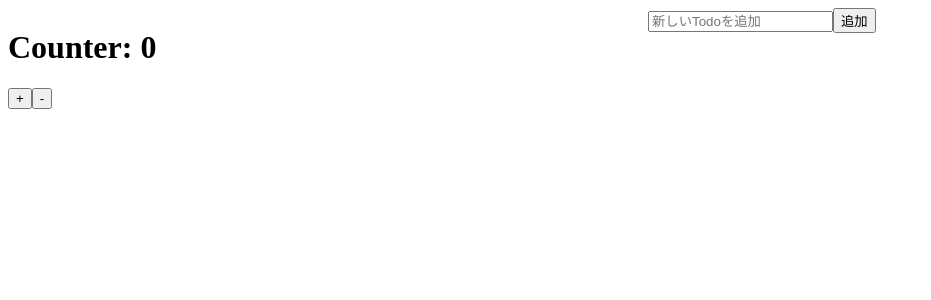
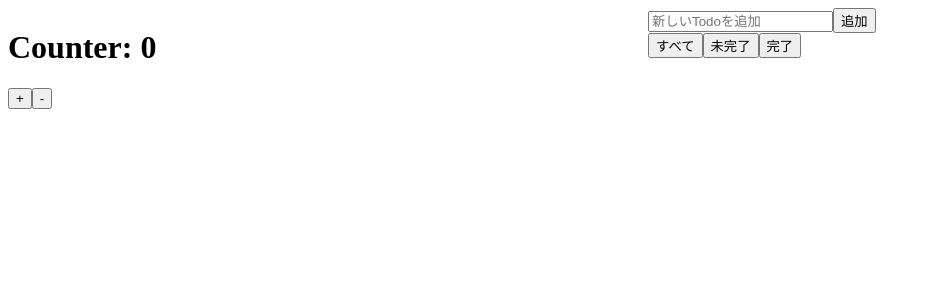
Before and after one commit to madai2021/React-Redux-TS-Demo, a React app: page / in a window 1280 px wide. Shown: the top 300 px of the page, without its empty margins (0-931 px from the left). Built offline with nearby package versions, Linux system fonts and the light colour scheme.

Commit message:
TODOリストにFilter機能を追加

```diff
--- a/src/app/listeners/todoListeners.ts
+++ b/src/app/listeners/todoListeners.ts
@@ -1,6 +1,7 @@
 import Logger from "../../config/logger";
 import { addTodo, removeTodo, toggleTodo } from "../../features/todo/todoSlice";
 import TodoStorage from "../../features/todo/todoStorage";
+import { RootState } from "../store";
 import { startListening } from "./index";
 
 const registerTodoListeners = () => {
@@ -12,8 +13,8 @@ const registerTodoListeners = () => {
       action.type === removeTodo.type,
     effect: async (_, api) => {
       Logger.info("Todo state changed, saving to localStorage");
-      const state = api.getState() as any;
-      TodoStorage.save(state.todoSlice.list);
+      const state = api.getState() as RootState;
+      TodoStorage.save(state.todo.list);
     },
   });
 };
--- a/src/app/store.d.ts
+++ b/src/app/store.d.ts
@@ -1,8 +1,12 @@
 import { EnhancedStore } from "@reduxjs/toolkit";
 import { CounterState } from "../features/counter/counterSlice";
+import { FilterState } from "../features/filter/filterSlice";
+import { TodoState } from "../features/todo/todoSlice";
 
 export interface RootState {
   counter: CounterState;
+  todo: TodoState;
+  filter: FilterState;
 }
 
 // store の型を宣言
--- a/src/app/store.js
+++ b/src/app/store.js
@@ -1,10 +1,11 @@
 import { configureStore } from "@reduxjs/toolkit";
 import counterSlice from "../features/counter/counterSlice";
+import filterSlice from "../features/filter/filterSlice";
 import todoSlice from "../features/todo/todoSlice";
 import listenerMiddleware from "./listeners";
 
 const store = configureStore({
-  reducer: { counterSlice, todoSlice },
+  reducer: { counter: counterSlice, todo: todoSlice, filter: filterSlice },
   middleware: (getDefaultMiddleware) =>
     getDefaultMiddleware().prepend(listenerMiddleware),
 });
--- a/src/components/counter/Counter.tsx
+++ b/src/components/counter/Counter.tsx
@@ -1,11 +1,9 @@
 import { useDispatch, useSelector } from "react-redux";
-import type { CounterState } from "../../features/counter/counterSlice.types";
+import { RootState } from "../../app/store";
 import { handleDecrement, handleIncrement } from "./CounterActions";
 
 const Counter: React.FC = () => {
-  const counterValue = useSelector(
-    (state: { counterSlice: CounterState }) => state.counterSlice.value
-  );
+  const counterValue = useSelector((state: RootState) => state.counter.value);
   const dispatch = useDispatch();
   return (
     <div>
--- /dev/null
+++ b/src/components/filter/FilterButtons.tsx
@@ -0,0 +1,30 @@
+import { useDispatch, useSelector } from "react-redux";
+import { RootState } from "../../app/store";
+import { FilterType, setFilter } from "../../features/filter/filterSlice";
+
+const filters: { label: string; value: FilterType }[] = [
+  { label: "すべて", value: FilterType.All },
+  { label: "未完了", value: FilterType.Active },
+  { label: "完了", value: FilterType.Completed },
+];
+
+export const FilterButtons = () => {
+  const dispatch = useDispatch();
+  const current = useSelector((state: RootState) => state.filter.value);
+
+  return (
+    <div className="flex gap-2 mt-4">
+      {filters.map((f) => (
+        <button
+          key={f.value}
+          onClick={() => dispatch(setFilter(f.value))}
+          className={`px-3 py-1 rounded ${
+            current === f.value ? "bg-blue-500 text-white" : "bg-gray-200"
+          }`}
+        >
+          {f.label}
+        </button>
+      ))}
+    </div>
+  );
+};
--- a/src/components/todo/Todo.tsx
+++ b/src/components/todo/Todo.tsx
@@ -1,6 +1,8 @@
 import { useState } from "react";
 import { useDispatch, useSelector } from "react-redux";
-import type { TodoState } from "../../features/todo/todoSlice";
+import { RootState } from "../../app/store";
+import { FilterType } from "../../features/filter/filterSlice";
+import { FilterButtons } from "../filter/FilterButtons";
 import {
   handleAddTodo,
   handleRemoveTodo,
@@ -8,9 +10,14 @@ import {
 } from "./TodoActions";
 
 const Todo: React.FC = () => {
-  const todos = useSelector(
-    (state: { todoSlice: TodoState }) => state.todoSlice.list
-  );
+  const todos = useSelector((state: RootState) => state.todo.list);
+  const filter = useSelector((state: RootState) => state.filter.value);
+  const filteredTodos = todos.filter((t) => {
+    if (filter === FilterType.Active) return !t.done;
+    if (filter === FilterType.Completed) return t.done;
+    return true;
+  });
+
   const [text, setText] = useState("");
 
   const dispatch = useDispatch();
@@ -24,7 +31,7 @@ const Todo: React.FC = () => {
       <button onClick={() => handleAddTodo(dispatch, text)}>追加</button>
 
       <ul style={{ listStyle: "none", padding: 0, margin: 0 }}>
-        {todos.map((t) => (
+        {filteredTodos.map((t) => (
           <li key={t.id}>
             <input
               type="checkbox"
@@ -45,6 +52,7 @@ const Todo: React.FC = () => {
           </li>
         ))}
       </ul>
+      <FilterButtons />
     </div>
   );
 };
--- /dev/null
+++ b/src/features/filter/filterSlice.ts
@@ -0,0 +1,28 @@
+import { createSlice, PayloadAction } from "@reduxjs/toolkit";
+
+export enum FilterType {
+  All = "all",
+  Active = "active",
+  Completed = "completed",
+}
+
+export interface FilterState {
+  value: FilterType;
+}
+
+const initialState: FilterState = {
+  value: FilterType.All,
+};
+
+const filterSlice = createSlice({
+  name: "filter",
+  initialState,
+  reducers: {
+    setFilter: (state, action: PayloadAction<FilterType>) => {
+      state.value = action.payload;
+    },
+  },
+});
+
+export const { setFilter } = filterSlice.actions;
+export default filterSlice.reducer;
```
